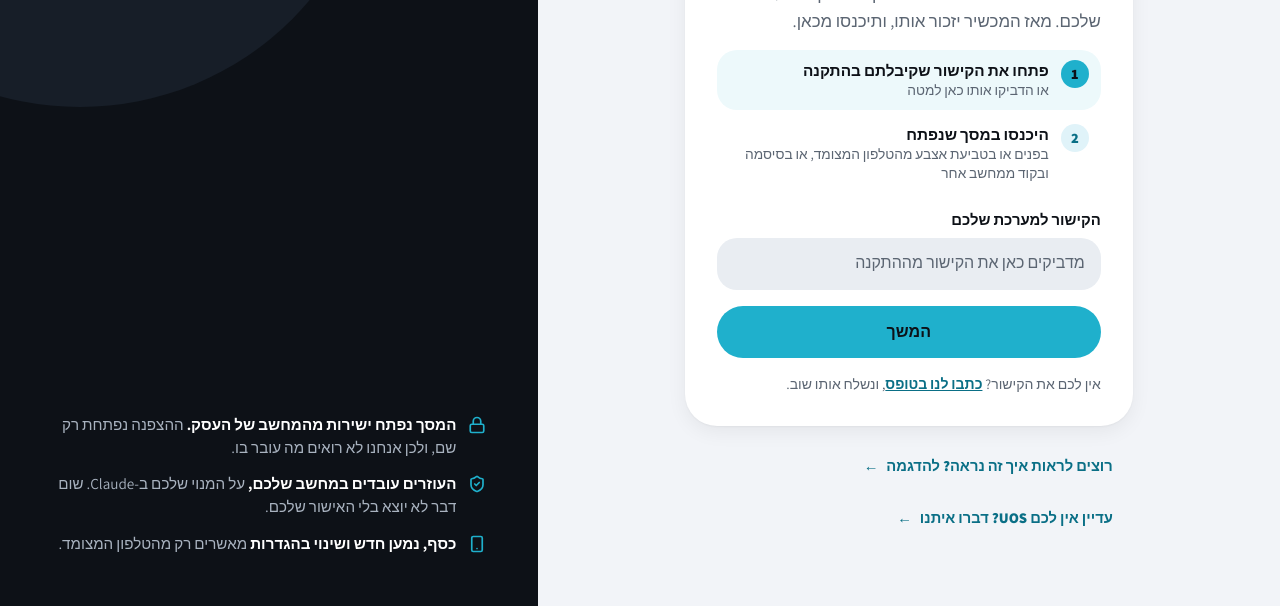
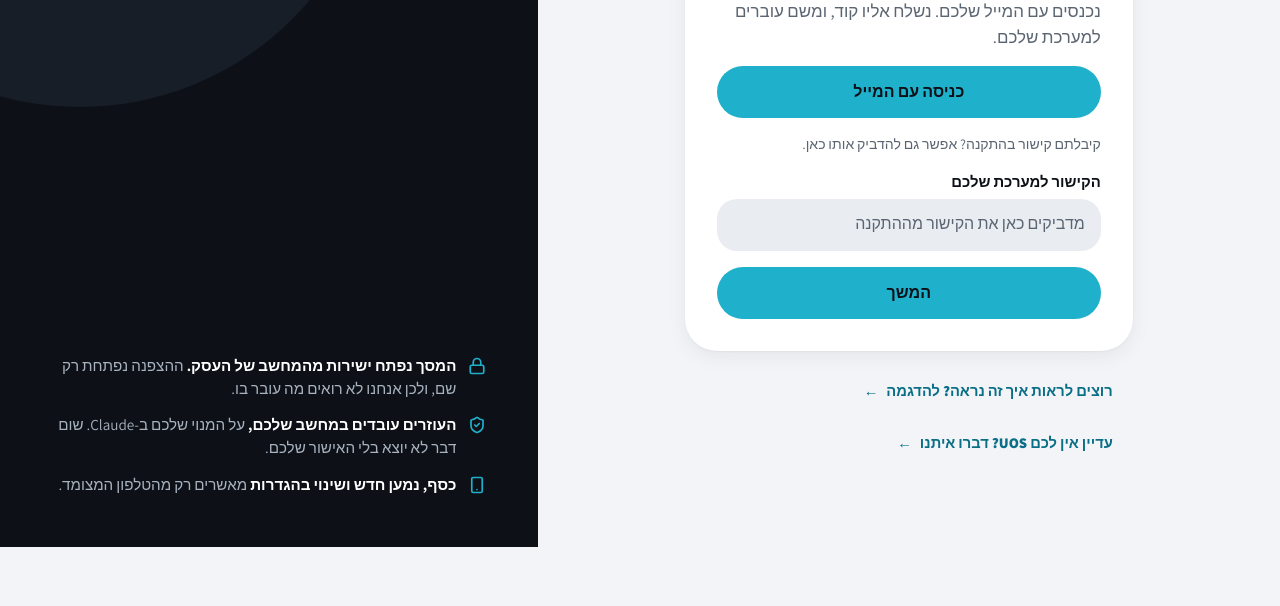
Before and after one commit to Danny-ubiz/uos-site, a plain HTML site: page login/index.html in a window 1280 px wide. Shown: the part 253-859 px from the top of the page. After the commit the page ends 800 px from the top, so only its background shows below. Drawn offline with Linux system fonts and the light colour scheme.

Commit message:
UOS: בדלת הכניסה, כניסה עם המייל דרך app.uos.co.il. הקישור מההתקנה נשאר כדרך שנייה
Co-Authored-By: Claude Opus 5.5 <noreply@anthropic.com>

```diff
--- a/login/index.html
+++ b/login/index.html
@@ -130,17 +130,14 @@ form{display:grid;gap:16px}
   <!-- בפעם הראשונה במכשיר -->
   <div id="first" hidden>
     <div style="display:grid;gap:16px">
-      <p class="lead">בפעם הראשונה במכשיר הזה צריך את הקישור למערכת שלכם. מאז המכשיר יזכור אותו, ותיכנסו מכאן.</p>
-      <ol class="steps" aria-label="כניסה ראשונה">
-        <li class="now"><span class="n">1</span><span><b>פתחו את הקישור שקיבלתם בהתקנה</b><small>או הדביקו אותו כאן למטה</small></span></li>
-        <li><span class="n">2</span><span><b>היכנסו במסך שנפתח</b><small>בפנים או בטביעת אצבע מהטלפון המצומד, או בסיסמה ובקוד ממחשב אחר</small></span></li>
-      </ol>
+      <p class="lead">נכנסים עם המייל שלכם. נשלח אליו קוד, ומשם עוברים למערכת שלכם.</p>
+      <a class="btn" href="https://app.uos.co.il/">כניסה עם המייל</a>
+      <p class="note">קיבלתם קישור בהתקנה? אפשר גם להדביק אותו כאן.</p>
       <form id="paste" autocomplete="off" novalidate>
         <div class="field"><label for="addr">הקישור למערכת שלכם</label>
         <input id="addr" name="addr" inputmode="url" spellcheck="false" autocapitalize="off" placeholder="מדביקים כאן את הקישור מההתקנה" required></div>
         <button class="btn" type="submit">המשך</button>
       </form>
-      <p class="note">אין לכם את הקישור? <a href="/#contact" style="color:var(--tq-deep);font-weight:800">כתבו לנו בטופס</a>, ונשלח אותו שוב.</p>
     </div>
   </div>
 
```
